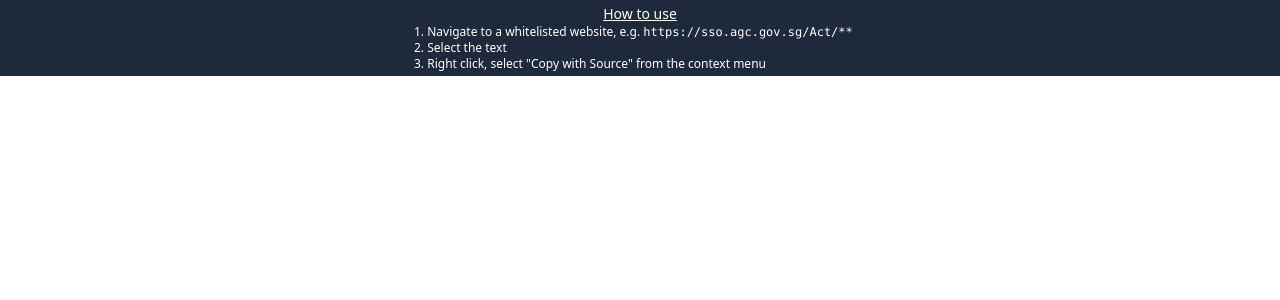
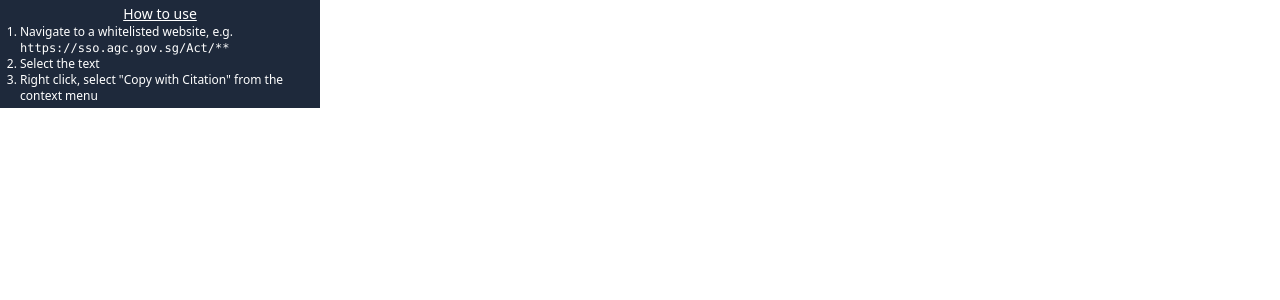
Before and after one commit to eugbyte/legal-cite-ext, a React app: page / in a window 1280 px wide. Shown: the top 300 px of the page. Built offline with nearby package versions, Linux system fonts and the light colour scheme.

Commit message:
fix: width

```diff
--- a/src/App.tsx
+++ b/src/App.tsx
@@ -1,6 +1,6 @@
 function App() {
   return (
-    <div className="bg-slate-800 flex flex-col justify-center items-center px-5 py-1 text-white">
+    <div className="w-80 bg-slate-800 flex flex-col justify-center items-center px-5 py-1 text-white">
       <p className="text-sm decoration-solid underline ">How to use</p>
       <div>
         <ol className="text-xs list-decimal">
@@ -9,7 +9,7 @@ function App() {
             <code>https://sso.agc.gov.sg/Act/**</code>
           </li>
           <li>Select the text</li>
-          <li>Right click, select "Copy with Source" from the context menu</li>
+          <li>Right click, select "Copy with Citation" from the context menu</li>
         </ol>
       </div>
     </div>
```
